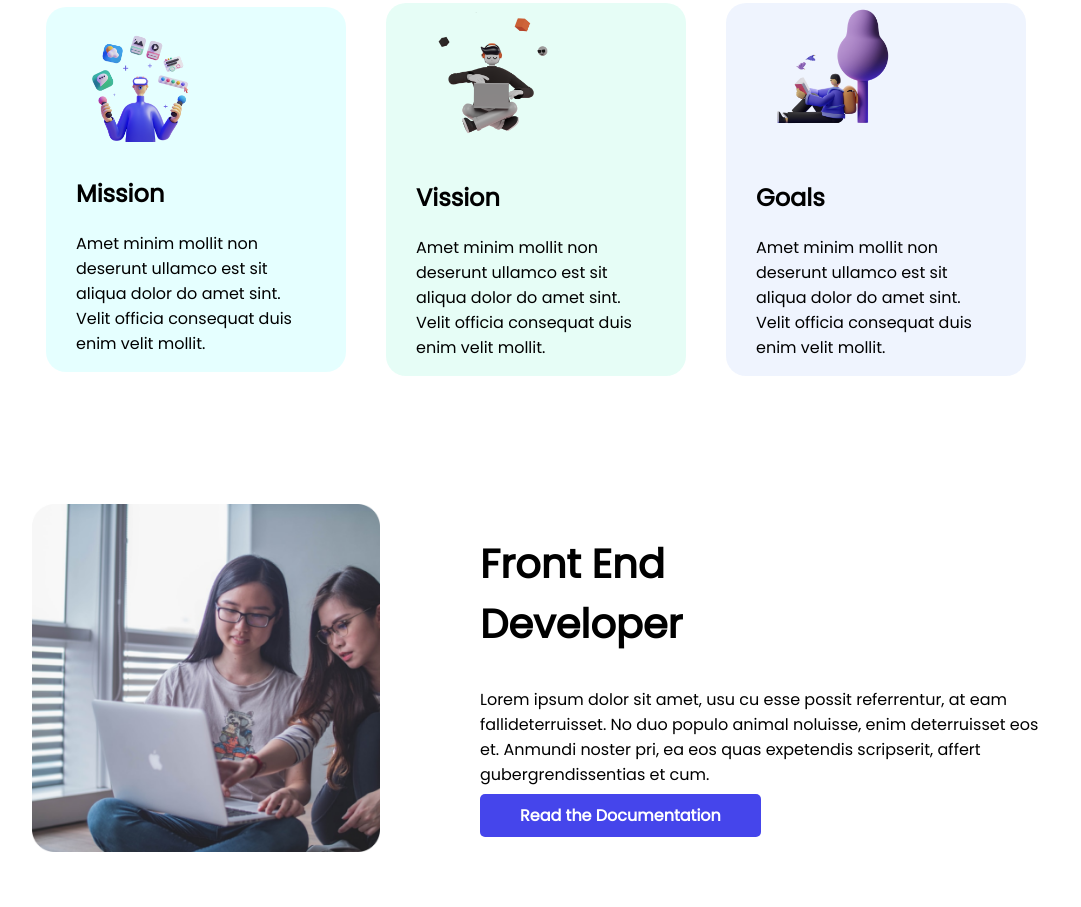
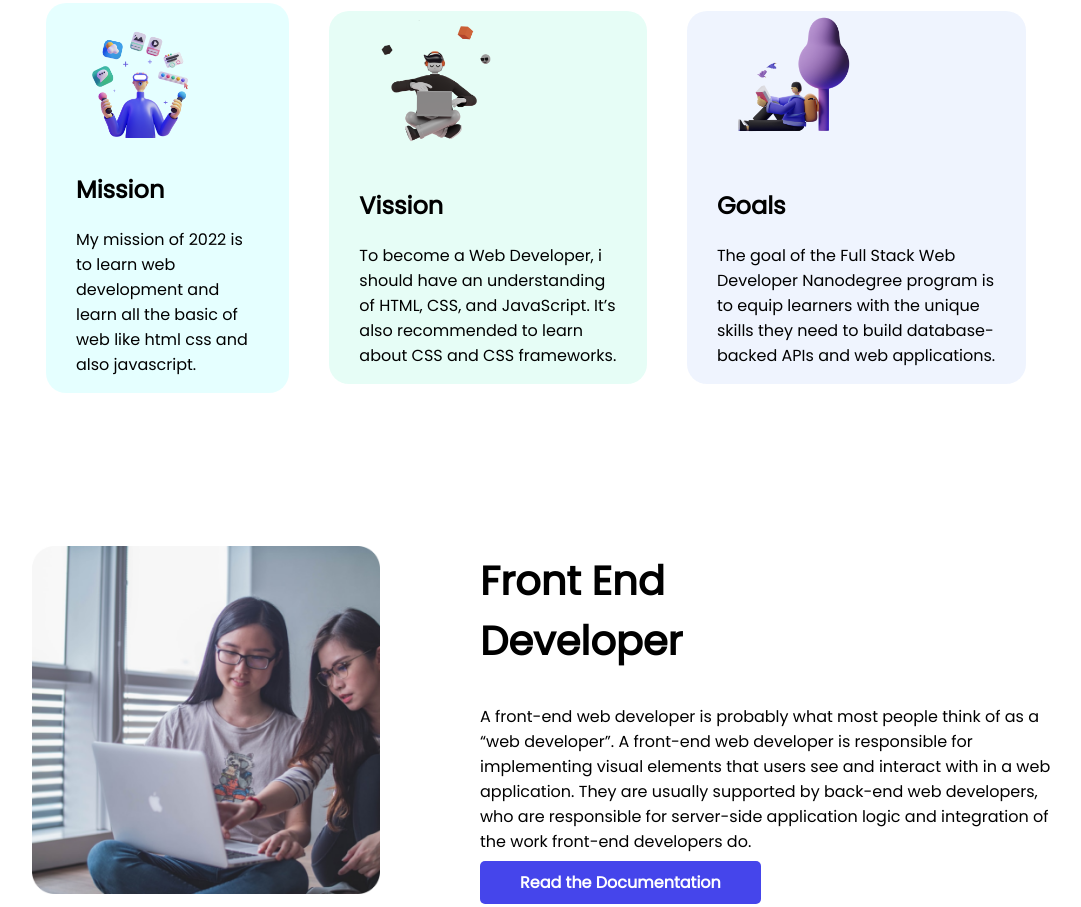
Before and after one commit to EmranEmon47/my-first-assignment, a plain HTML site: page index.html in a window 1280 px wide. Shown: the part 850-1757 px from the top of the page, without its empty margins (104-1185 px from the left). Drawn offline with Linux system fonts and the light colour scheme.

Commit message:
Final commit Done

```diff
--- a/index.html
+++ b/index.html
@@ -39,26 +39,17 @@
             <div id="mission" class="three-box">
                 <img src="images/illustrator-1.png" alt="">
                 <h2>Mission</h2>
-                <p>Amet minim mollit non deserunt
-                    ullamco est sit aliqua dolor do amet
-                    sint. Velit officia consequat duis enim
-                    velit mollit.</p>
+                <p>My mission of 2022 is to learn web development and learn all the basic of web like html css and also javascript.</p>
             </div>
             <div id="vission" class="three-box">
                 <img src="images/illustrator-2.png" alt="">
                 <h2>Vission</h2>
-                <p>Amet minim mollit non deserunt
-                    ullamco est sit aliqua dolor do amet
-                    sint. Velit officia consequat duis enim
-                    velit mollit.</p>
+                <p>To become a Web Developer, i should have an understanding of HTML, CSS, and JavaScript. It’s also recommended to learn about CSS and CSS frameworks.</p>
             </div>
             <div id="goals" class="three-box">
                 <img src="images/illustrator-3.png" alt="">
                 <h2>Goals</h2>
-                <p>Amet minim mollit non deserunt
-                    ullamco est sit aliqua dolor do amet
-                    sint. Velit officia consequat duis enim
-                    velit mollit.</p>
+                <p>The goal of the Full Stack Web Developer Nanodegree program is to equip learners with the unique skills they need to build database-backed APIs and web applications.</p>
             </div>
         </div>
     </section>
@@ -69,7 +60,7 @@
         <div class="front-end">
             <h2>Front End  <br><span>Developer</span></h2>
             <p>
-                Lorem ipsum dolor sit amet, usu cu esse possit referrentur, at eam fallideterruisset. No duo populo animal noluisse, enim deterruisset eos et. Anmundi noster pri, ea eos quas expetendis scripserit, affert gubergrendissentias et cum.
+                A front-end web developer is probably what most people think of as a “web developer”. A front-end web developer is responsible for implementing visual elements that users see and interact with in a web application. They are usually supported by back-end web developers, who are responsible for server-side application logic and integration of the work front-end developers do.
             </p>
             <a class="link-button" target="_blank" href="https://github.com/EmranEmon47">Read the Documentation</a>
         </div>
@@ -78,7 +69,7 @@
         <div class="back-end">
             <h2>Back End  <br><span>Developer</span></h2>
             <p>
-                Lorem ipsum dolor sit amet, usu cu esse possit referrentur, at eam fallideterruisset. No duo populo animal noluisse, enim deterruisset eos et. Anmundi noster pri, ea eos quas expetendis scripserit, affert gubergrendissentias et cum.
+                A backend developer is one who makes use of the technology required to develop the products for the backend of any website. A backend developer is responsible for building the structure of a software application.
             </p>
             <a class="link-button" target="_blank" href="https://github.com/EmranEmon47">Read the Documentation</a>
         </div>
--- a/style.css
+++ b/style.css
@@ -101,10 +101,7 @@ body{
     justify-content: center;
     margin-left: 120px;
     margin-bottom: 100px;
-    /* background-image: url(images/shape-1.png);
-    background-repeat: no-repeat;
-    background-position: 80% 0%;
-    z-index: 1; */
+
 
 }
 .developer-images img{
@@ -133,8 +130,7 @@ body{
     justify-content: center;
     margin-left: 120px;
     margin-bottom: 60px;
-    /* background-image: url(images/shape-1.png);
-    background-repeat: no-repeat; */
+
 
 }
 .back-end{
@@ -183,10 +179,10 @@ body{
 }
 
 .full-stack-photo{
-    background-image: url(images/bonus-photo.png);
+    background-image: url(images/bonus-new.jpg);
     background-repeat: no-repeat;
     background-size: 100% 100%;
-    opacity: .5;
+    opacity: .8;
     height: 380px;
     text-align: center;
 
@@ -194,7 +190,7 @@ body{
 
 .fullstack p {
     padding: 105px;
-    color: cyan;
+    color: white;
 }
 
 .bonus-part{
```
Also changed, not shown: images/bonus-new.jpg (added).
